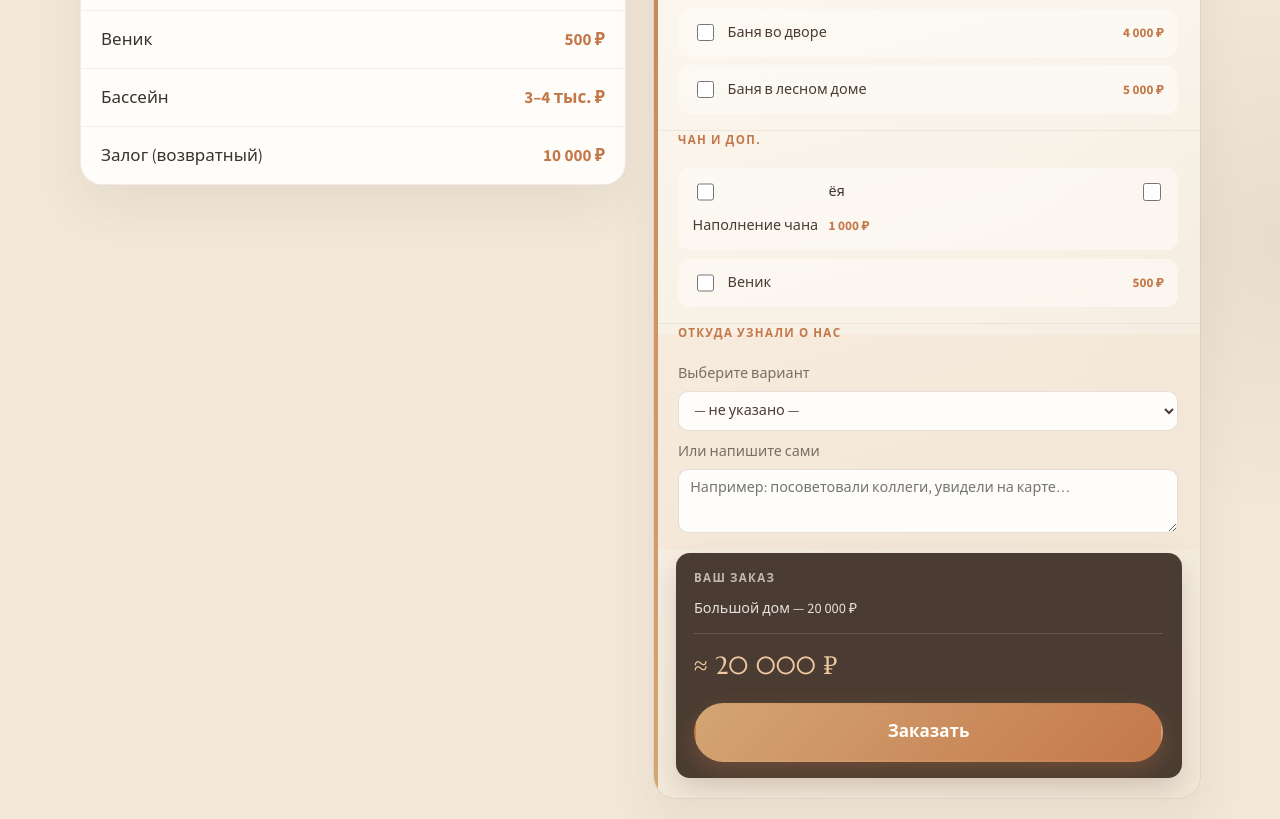
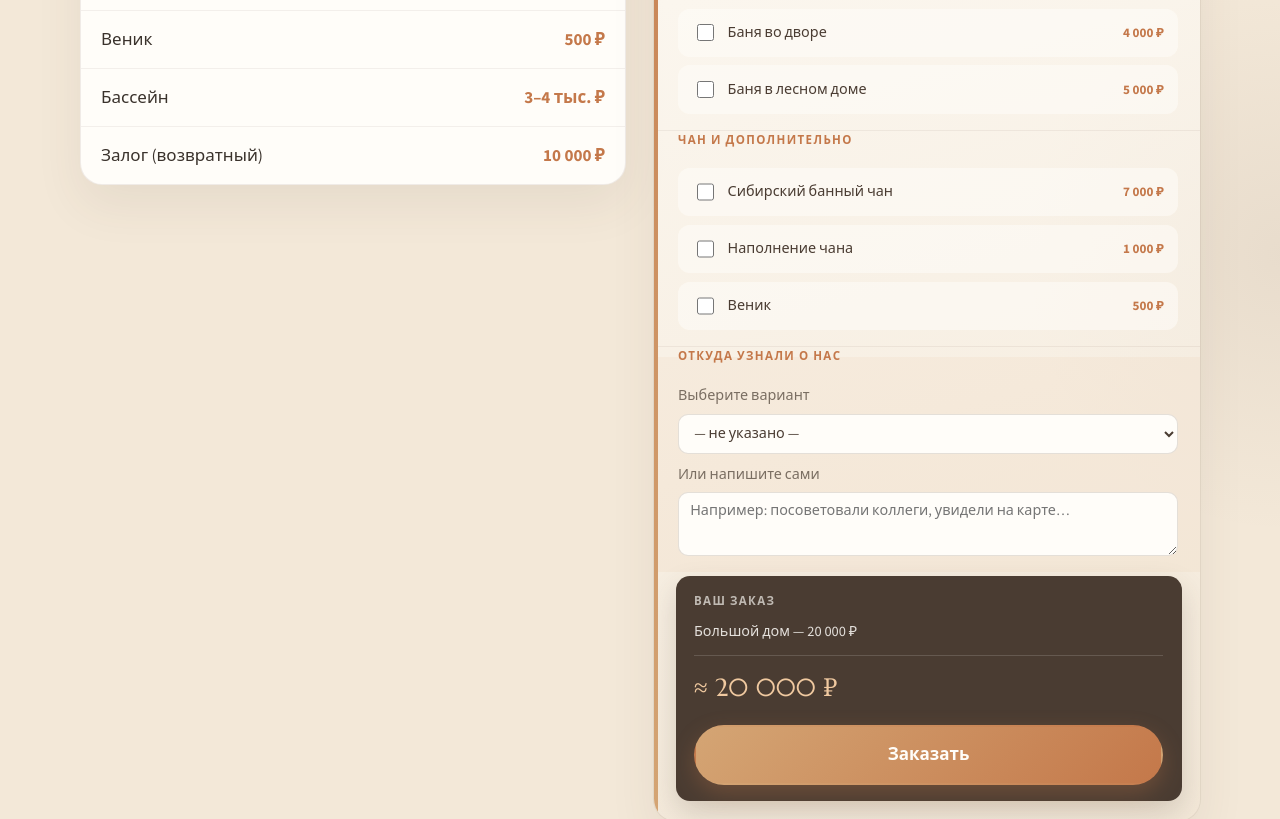
Before and after one commit to korschenruh/korschenruh, a plain HTML site: page index.html in a window 1280 px wide. Shown: the part 5104-5923 px from the top of the page. Drawn offline with nearby package versions, Linux system fonts and the light colour scheme.

Commit message:
Fix broken chan checkbox in calculator

```diff
--- a/index.html
+++ b/index.html
@@ -343,9 +343,13 @@
           </fieldset>
 
           <fieldset class="calc__group">
-            <legend>Чан и доп.</legend>
+            <legend>Чан и дополнительно</legend>
             <label class="check">
-              <input type="checkbox" name="chan" id="calcChan" />ёя
+              <input type="checkbox" name="chan" id="calcChan" />
+              <span class="check__text">Сибирский банный чан</span>
+              <span class="check__price">7 000 ₽</span>
+            </label>
+            <label class="check">
               <input type="checkbox" name="fill" id="calcFill" />
               <span class="check__text">Наполнение чана</span>
               <span class="check__price">1 000 ₽</span>
```
